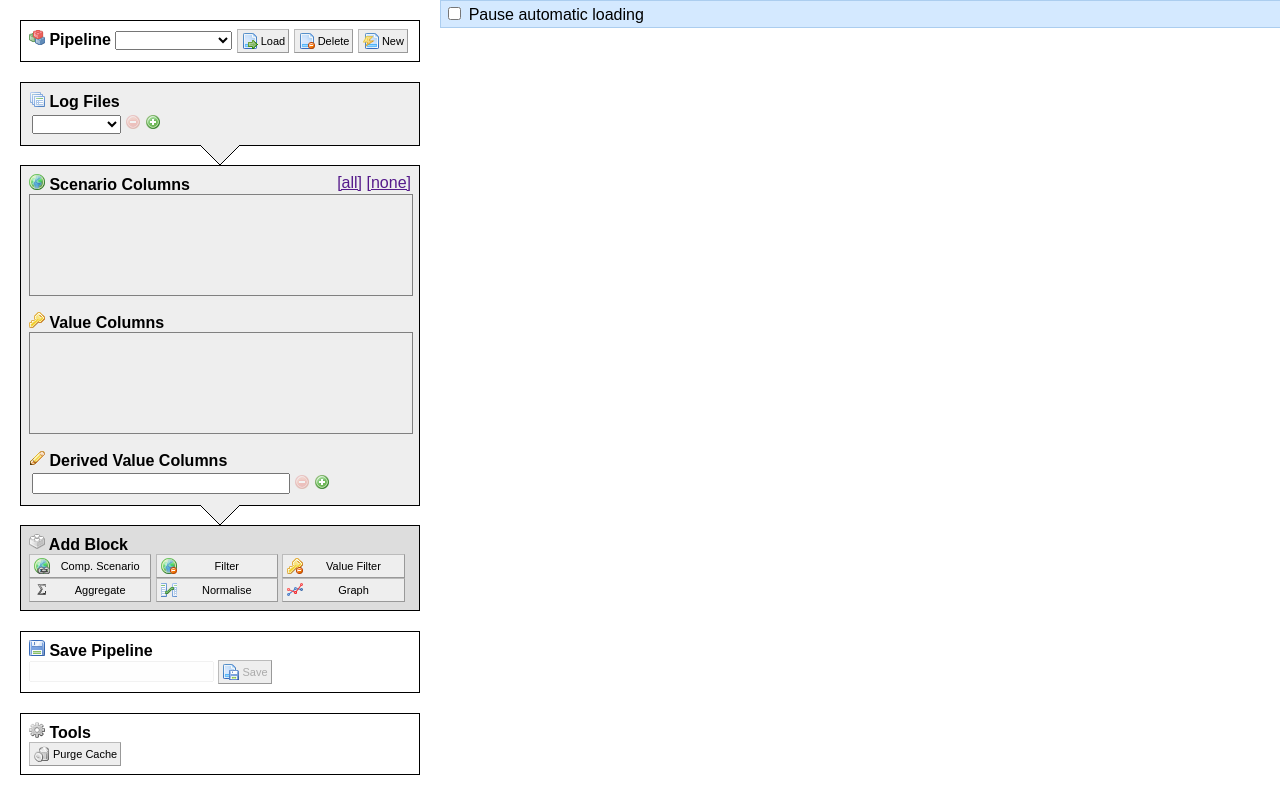
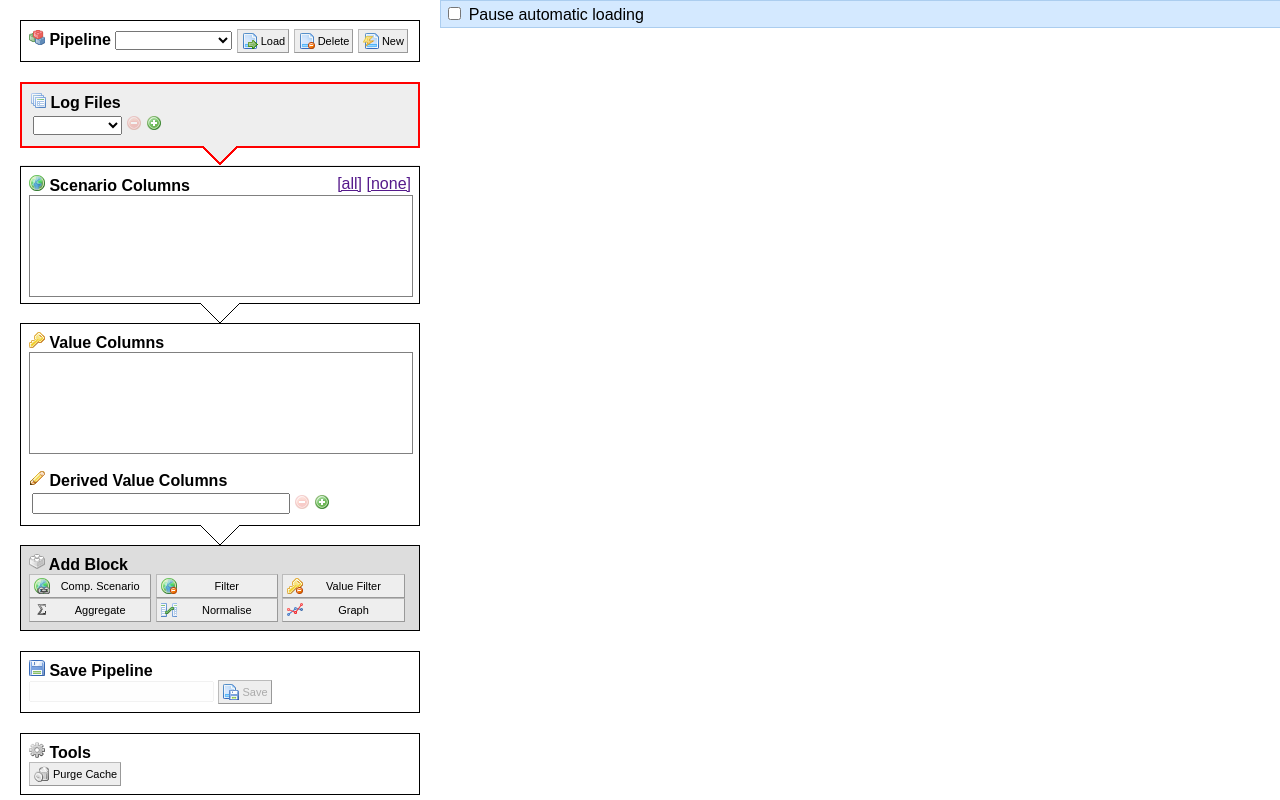
Before and after one commit to jamesbornholt/plotty, a Django app: template results/templates/pipeline.html in a window 1280 px wide. Run offline with Django 3.2, Linux system fonts and the light colour scheme; the template is opened without the code that fills it: most values are stand-ins (such as "Sample title", 1, 10 or a date in 2020).

Commit message:
Some visual improvements, to help users work out what plotty wants from you to become useful.

```diff
--- a/results/static/pipeline.css
+++ b/results/static/pipeline.css
@@ -327,6 +327,15 @@ th.headerSortDown {
     margin: 0;
 }
 
+.incomplete-block .pipeline-content {
+    border: 2px solid red;
+    border-bottom: 0;
+}
+
+.incomplete-block .pipeline-footer {
+    background: transparent url(arrow-incomplete.gif) center top no-repeat;
+}
+
 .error-block {
     background: #FFA6B0;
 }
--- a/results/static/pipeline.js
+++ b/results/static/pipeline.js
@@ -78,7 +78,7 @@ var Utilities = {
      * @param selectedList Array|Boolean True to keep the old selection, or
      *   a non-empty array to specify a list of selected elements.
      */
-    updateMultiSelect: function(element, list, selectedList) {
+    updateMultiSelect: function(element, displayList, list, selectedList) {
         var jQElem = $(element);
         // Get the currently selected options if needed
         if ( selectedList === true ) {
@@ -96,7 +96,9 @@ var Utilities = {
         dropdown.className = jQElem.attr('class');
 
         for ( var i = 0; i < list.length; i++ ) {
-            dropdown.options.add(new Option(list[i], list[i]));
+            var o = new Option(list[i], list[i]);
+            o.innerHTML = displayList[i];
+            dropdown.options.add(o);
             if ( jQuery.inArray(list[i], selectedList) > -1 ) {
                 dropdown.options[i].selected = true;
             }
@@ -840,7 +842,7 @@ var Blocks = {
                 Utilities.updateSelect(this, valueCols);
             });
 
-            Utilities.updateMultiSelect($('.select-normalise-group', this.element), scenarioCols, true);
+            Utilities.updateMultiSelect($('.select-normalise-group', this.element), scenarioCols, scenarioCols, true);
         },
 
         /**
@@ -1022,7 +1024,7 @@ var Blocks = {
             }
 
             // Update the groups
-            Utilities.updateMultiSelect($('.select-normalise-group', this.element), scenarioCols, true);
+            Utilities.updateMultiSelect($('.select-normalise-group', this.element), scenarioCols, scenarioCols, true);
 
             // Check that all the groups are in the new scenario cols
             jQuery.each(this.group, function(i, grp) {
@@ -1842,7 +1844,6 @@ var Blocks = {
             // Add the new column
             var column = this.columns.join('-');
             scenarioCols.push(column);
-            Pipeline.valueCache[column] = this.computeValues(this.columns);
 
             // If the values have changed, or the logs have changed (and thus
             // the valueCache), we have to reload the HTML.
@@ -1854,6 +1855,7 @@ var Blocks = {
                 return false;
             }
             else {
+                Pipeline.valueCache[column] = this.computeValues(this.columns);
                 return [scenarioCols, valueCols];
             }
         },
@@ -2241,7 +2243,8 @@ var Pipeline = {
         });
 
         // Hook the checkboxes in the scenario and value column selects
-        $("#pipeline-values").delegate("#select-scenario-cols input, #select-value-cols input", 'change', Pipeline.refresh);
+        $("#pipeline-scenario-cols").delegate("#select-scenario-cols input", 'change', Pipeline.refresh);
+        $("#pipeline-value-cols").delegate("#select-value-cols input", 'change', Pipeline.refresh);
 
         // Hook the add buttons for different blocks
         $('#add-filter').click(function() {
@@ -2596,10 +2599,15 @@ var Pipeline = {
         // columns.
         var valid = true;
 
-        if ( scenarioCols.length == 0 || valueCols.length == 0 ) {
-            console.debug("Pipeline not valid because scenario or value cols empty: [" +  scenarioCols + "], [" + valueCols + "]");
+        if ( scenarioCols.length == 0 ) {
+            console.debug("Pipeline not valid because scenario cols empty: [" +  scenarioCols + "], [" + valueCols + "]");
             valid = false;
-            $('#pipeline-values').addClass('incomplete-block');
+            $('#pipeline-scenario-cols').addClass('incomplete-block');
+        }
+        if ( valueCols.length == 0 ) {
+            console.debug("Pipeline not valid because value cols empty: [" +  scenarioCols + "], [" + valueCols + "]");
+            valid = false;
+            $('#pipeline-value-cols').addClass('incomplete-block');
         }
 
         var ret;
@@ -2777,9 +2785,7 @@ var Pipeline = {
             }
             Pipeline.valueCache = data.scenarioValues;
 
-            // Update scenario and value column selections
-            Utilities.updateMultiSelect($("#select-scenario-cols"), data.scenarioCols, scenarioCols);
-            Utilities.updateMultiSelect($("#select-value-cols"), data.valueCols, valueCols);
+            Pipeline.updateAvailableColumns(data.scenarioCols, data.valueCols, scenarioCols, valueCols);
 
             // Update the derived value cols
             jQuery.each(derivedValueCols, function(index, value) {
@@ -2892,6 +2898,19 @@ var Pipeline = {
     refreshAvailableColumns: function() {
         // Clear the values cache, since a log changed it's invalid now.
         Pipeline.valueCache = {};
+        var foundAny = false;
+        $('.select-log', Pipeline.logFileOptionsTable.element).each(function() {
+            if ( $(this).val() != '-1' ) {
+                foundAny = true
+            }
+        });
+
+        if (!foundAny) {
+            $('#pipeline-log').addClass('incomplete-block');
+            Pipeline.updateAvailableColumns([], [], true, true);
+            Pipeline.refresh(Pipeline.constants.CASCADE_REASON_LOGS_CHANGED);
+            return;
+        }
 
         // Load new columns.
         Pipeline.ajax.logValues(function(data, textStatus, xhr) {
@@ -2899,8 +2918,8 @@ var Pipeline = {
                 Pipeline.tabulating(data, Pipeline.refreshAvailableColumns);
             }
             else {
-                Pipeline.updateAvailableColumns(data.scenarioCols, data.valueCols);
                 Pipeline.valueCache = data.scenarioValues;
+                Pipeline.updateAvailableColumns(data.scenarioCols, data.valueCols, true, true);
                 Pipeline.refresh(Pipeline.constants.CASCADE_REASON_LOGS_CHANGED);
             }
         });
@@ -2912,9 +2931,15 @@ var Pipeline = {
      * @param scenarioCols Array The available scenario columns
      * @param valueCols Array The available value columns
      */
-    updateAvailableColumns: function(scenarioCols, valueCols) {
-        Utilities.updateMultiSelect($("#select-scenario-cols"), scenarioCols, true);
-        Utilities.updateMultiSelect($("#select-value-cols"), valueCols, true);
+    updateAvailableColumns: function(scenarioCols, valueCols, selectedScenarioCols, selectedValueCols) {
+        var scenarioDisplay = jQuery.map(scenarioCols, function(col) {
+           var colvals = Pipeline.valueCache[col];
+           var numvals = colvals.length;
+           return '<b>' + col + '</b> (' + numvals + ') <font size="-2">[' + colvals.join(', ') + ']</font>';
+        });
+
+        Utilities.updateMultiSelect($("#select-scenario-cols"), scenarioDisplay, scenarioCols, selectedScenarioCols);
+        Utilities.updateMultiSelect($("#select-value-cols"), valueCols, valueCols, selectedValueCols);
     },
 
     /**
--- a/results/templates/pipeline.html
+++ b/results/templates/pipeline.html
@@ -111,7 +111,7 @@
                         <td><input type="image" class="add-row" src="static/add.png"/></td>
                     </tr>
                 </table>
-                <label><input type="radio" name="normalise-type" value="2" /> to best value in group</label> <br />
+                <label><input type="radio" name="normalise-type" value="2" /> to best value</label> <br />
                 <strong>Grouping</strong><br />
                 <select name="select-normalise-group" class="select-normalise-group" multiple="multiple"><option></option></select>
             </div>
@@ -123,14 +123,14 @@
                 <span class="pipeline-header-right"><input type="image" class="insert-button" src="static/brick_add.png"/><input type="image" class="remove-button" src="static/cross.png"/></span> <br/>
                 Type: <select class="select-graph-type"><option value="1">Histogram</option><option value="2">XY</option><option value="3">Scatter</option></select>
                 <div class="graph-histogram pipeline-graph-type-options">
-                    Column (series): <select class="select-graph-column scenario-column"><option></option></select> <br />
-                    Row (x-axis): <select class="select-graph-row scenario-column"><option></option></select> <br />
+                    Series (x-axis): <select class="select-graph-column scenario-column"><option></option></select> <br />
+                    Clusters (x-axis): <select class="select-graph-row scenario-column"><option></option></select> <br />
                     Value (y-axis): <select class="select-graph-value value-column"><option></option></select> <br />
                 </div>
                 <div class="graph-xy pipeline-graph-type-options">
-                    Column (series): <select class="select-graph-column scenario-column"><option></option></select> <br />
-                    Row (x-axis): <select class="select-graph-row scenario-column"><option></option></select> <br />
-                    Value (y-axis): <select class="select-graph-value value-column"><option></option></select> <br />
+                    Series: <select class="select-graph-column scenario-column"><option></option></select> <br />
+                    x-axis: <select class="select-graph-row scenario-column"><option></option></select> <br />
+                    y-axis: <select class="select-graph-value value-column"><option></option></select> <br />
                 </div>
                 <div class="graph-scatter pipeline-graph-type-options">
                     Series: <select class="select-graph-series scenario-column"><option></option></select> <br />
@@ -158,7 +158,7 @@
                 </span>
             </div>
         </div>
-        <div id="pipeline-log" class="pipeline">
+        <div id="pipeline-log" class="pipeline incomplete-block">
             <div class="pipeline-content">
                 <span class="pipeline-header"><img src="static/table_multiple.png"/> Log Files</span> <br />
                 <table id="pipeline-log-table">
@@ -178,11 +178,16 @@
             </div>
             <div class="pipeline-footer"></div>
         </div>
-        <div id="pipeline-values" class="pipeline">
+        <div id="pipeline-scenario-cols" class="pipeline">
             <div class="pipeline-content">
                 <span class="pipeline-header"><img src="static/world.png"/> Scenario Columns</span><span class="pipeline-header-right"><a href="" id="select-scenario-cols-all">[all]</a> <a href="" id="select-scenario-cols-none">[none]</a></span> <br />
                 <select id="select-scenario-cols" multiple="multiple">
-                </select> <br />
+                </select>
+            </div>
+            <div class="pipeline-footer"></div>
+        </div>
+        <div id="pipeline-value-cols" class="pipeline">
+            <div class="pipeline-content">
                 <span class="pipeline-header"><img src="static/key.png"/> Value Columns</span> <br />
                 <select id="select-value-cols" multiple="multiple">
                 </select> <br />
```
Also changed, not shown: results/static/arrow-incomplete.gif (added).
